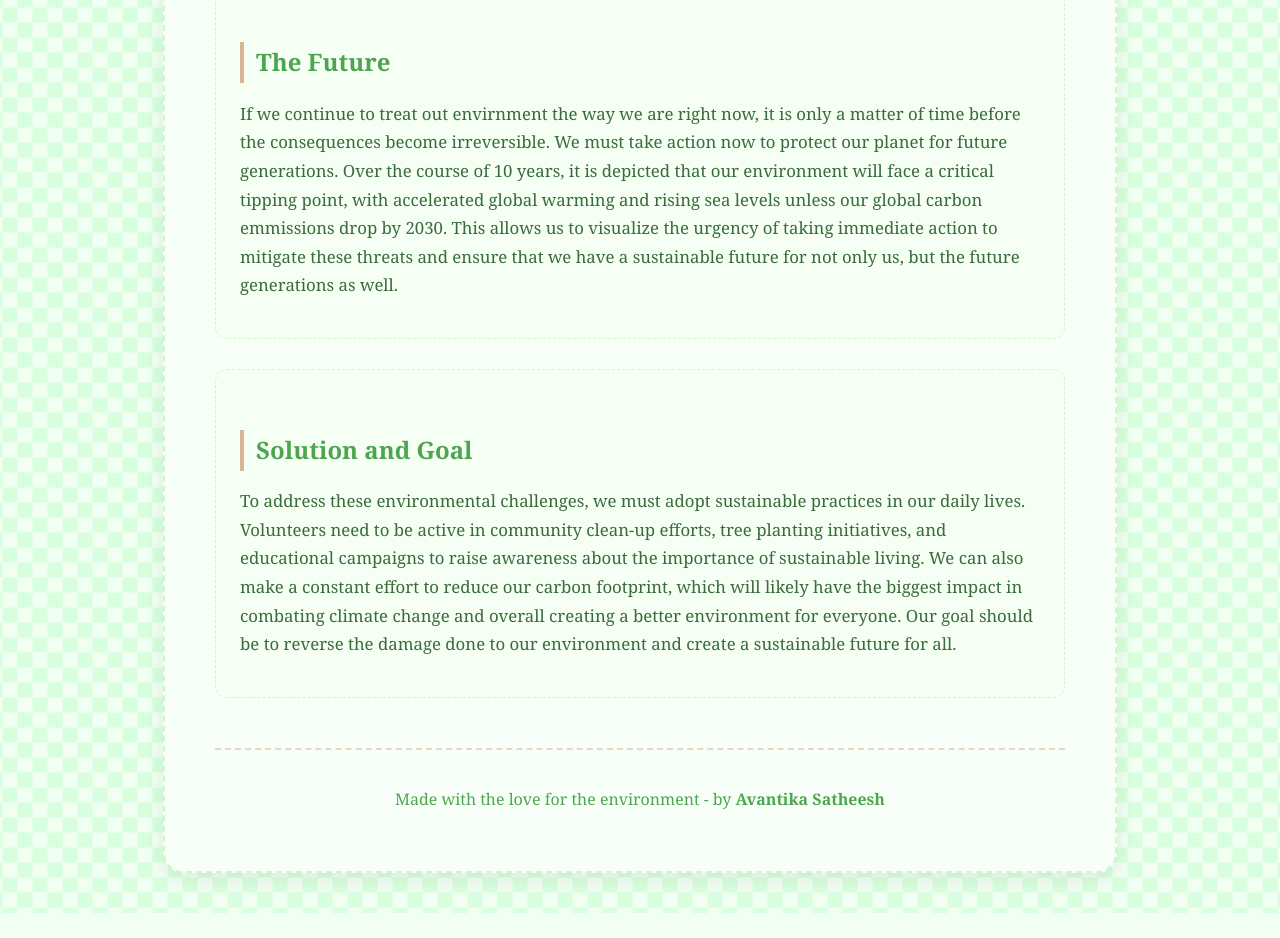
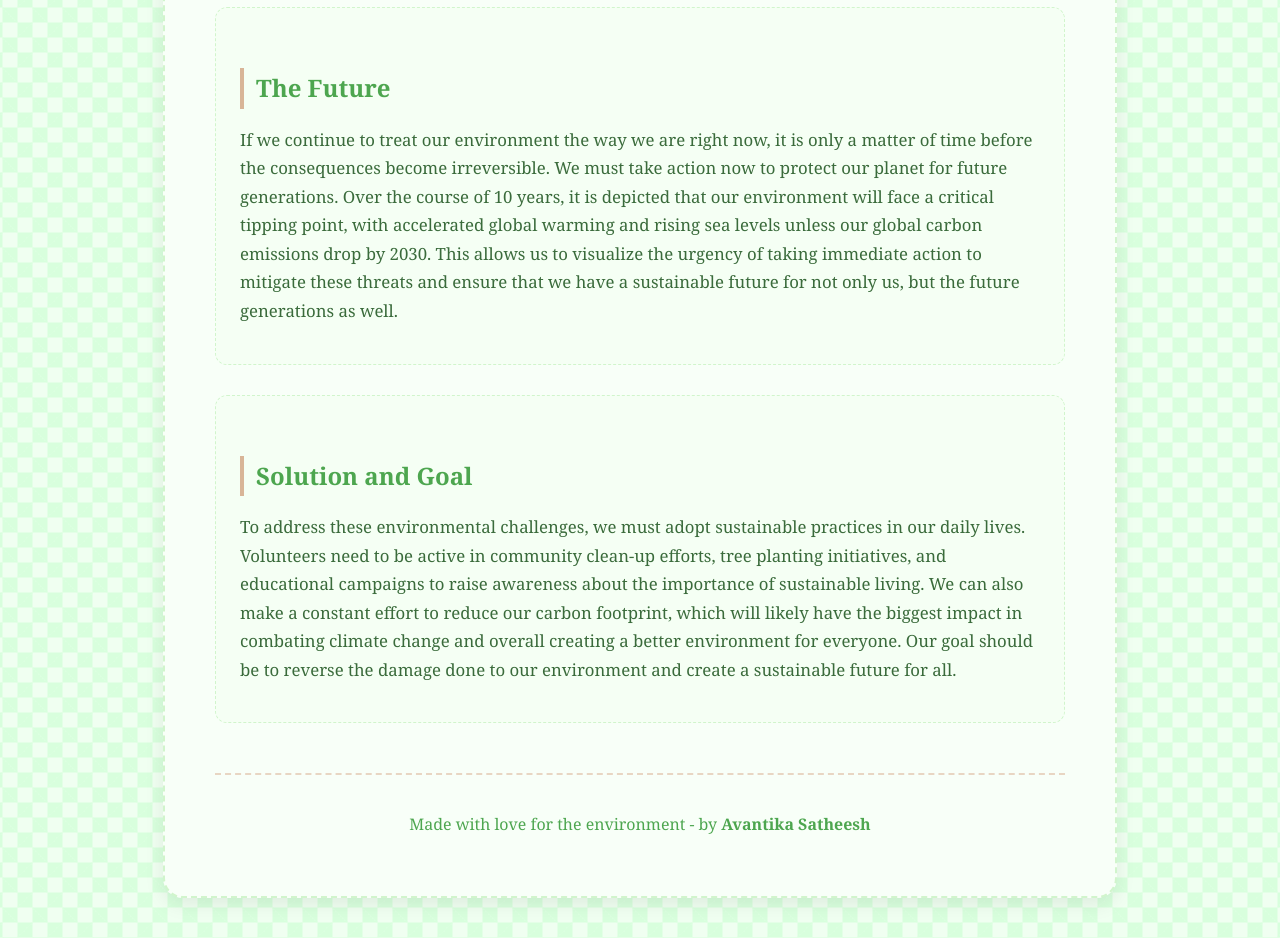
Before and after one commit to 139587-spec/Boba-Bash, a plain HTML site: page index.html in a window 1280 px wide. Shown: the part 1000-1938 px from the top of the page. Before the commit the page ends 1913 px from the top, so only its background shows below. Drawn offline with Linux system fonts and the light colour scheme.

Commit message:
fixed the <body> tag so paragraphs with show

```diff
--- a/index.html
+++ b/index.html
@@ -8,19 +8,17 @@
 </head>
 <body>
 
-</body>
     <div class="container">
 
-	  <div class="header-text">
+      <header class="header-text">
         <h1>Environmental Awareness</h1>
         <p class="subtitle">by Avantika Satheesh</p>
-      </div>
       </header>
 
       <section class="intro">
         <h2>Purpose</h2>
         <p>
-      Hi, I'm Avantika! I wanted to make this page to raise awareness about environmental issues and talk a little today
+          Hi, I'm Avantika! I wanted to make this page to raise awareness about environmental issues and talk a little today.
         </p>
       </section>
 
@@ -36,8 +34,8 @@
       <section class="future">
         <h2>The Future</h2>
         <p>
-      If we continue to treat out envirnment the way we are right now, it is only a matter of time before the consequences become irreversible. We must take action now to protect our planet for future generations. Over the course of 10 years,
-      it is depicted that our environment will face a critical tipping point, with accelerated global warming and rising sea levels unless our global carbon emmissions drop by 2030. This allows us to visualize the urgency of taking immediate
+          If we continue to treat our environment the way we are right now, it is only a matter of time before the consequences become irreversible. We must take action now to protect our planet for future generations. Over the course of 10 years,
+          it is depicted that our environment will face a critical tipping point, with accelerated global warming and rising sea levels unless our global carbon emissions drop by 2030. This allows us to visualize the urgency of taking immediate
           action to mitigate these threats and ensure that we have a sustainable future for not only us, but the future generations as well.
         </p>
       </section>
@@ -52,7 +50,10 @@
       </section>
 
       <footer>
-     <p>Made with the love for the environment - by <strong>Avantika Satheesh</strong></p>
+        <p>Made with love for the environment - by <strong>Avantika Satheesh</strong></p>
       </footer>
+
     </div>
+
+</body>
 </html>
```
Lines whose indentation alone changed are shown as unchanged.
